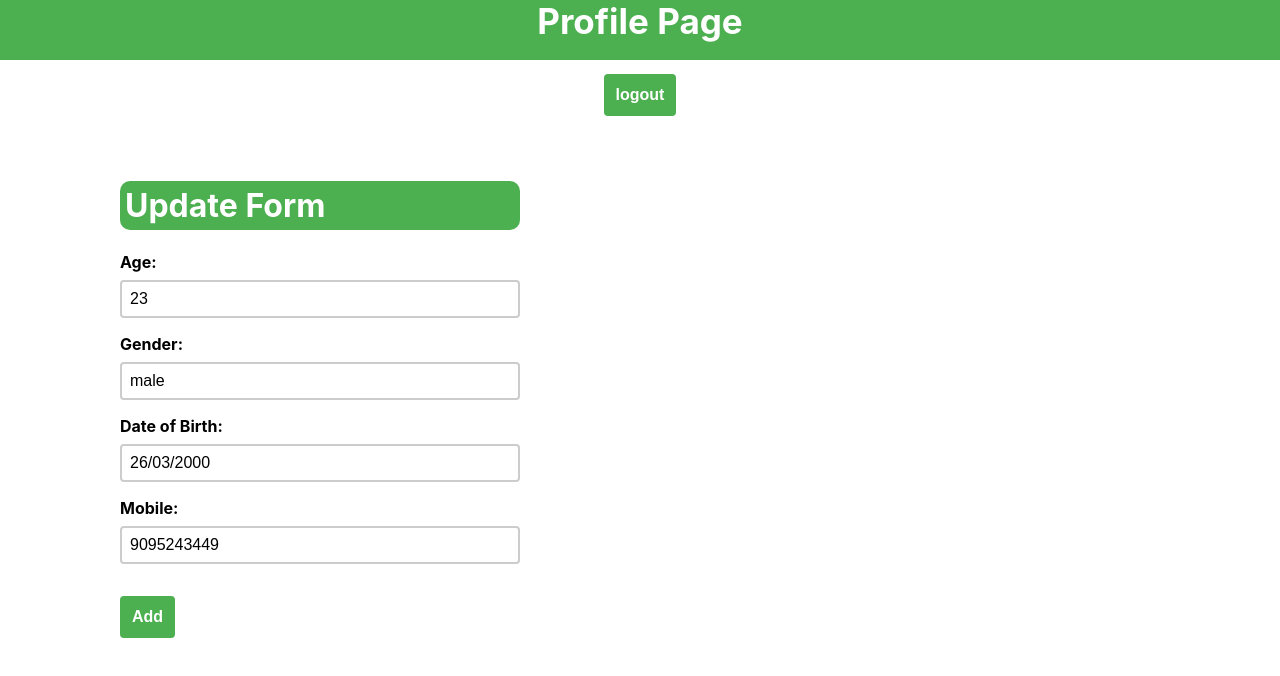
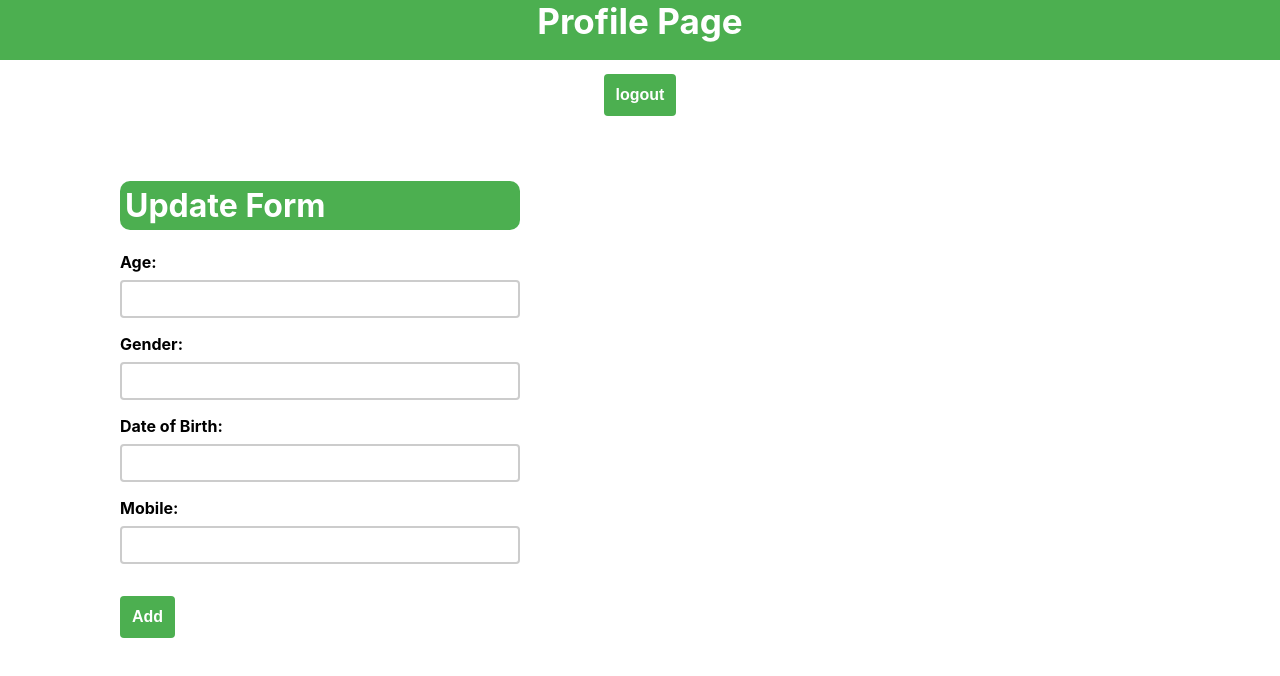
Before and after one commit to IshwariyaManivannan/test-task-frontend, a React (Create React App) app: page /profile/1 in a window 1280 px wide. Shown: the top 676 px of the page. Built offline with nearby package versions, Linux system fonts and the light colour scheme; no server answers.

Commit message:
api channge

```diff
--- a/src/components/profile/profile.js
+++ b/src/components/profile/profile.js
@@ -13,10 +13,10 @@ const Profile = ({isLogged}) => {
     id = id.userId
 
 
-    const [age, setAge] = useState("23");
-    const [gender, setGender] = useState("male");
-    const [dob, setDob] = useState("26/03/2000");
-    const [mobile, setMobile] = useState("9095243449");
+    const [age, setAge] = useState("");
+    const [gender, setGender] = useState("");
+    const [dob, setDob] = useState("");
+    const [mobile, setMobile] = useState("");
 
     const [vUser, vSetUser] = useState("");
     const [vAge, vSetAge] = useState("");
```
